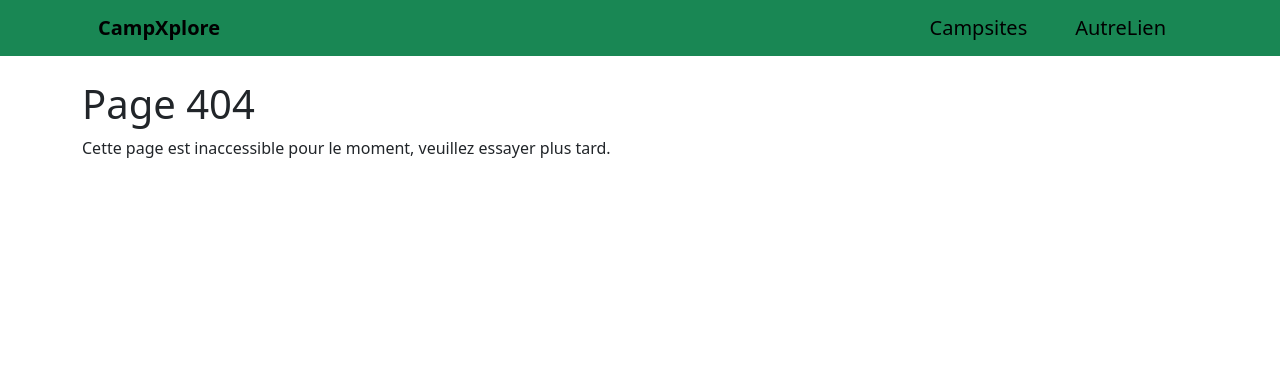
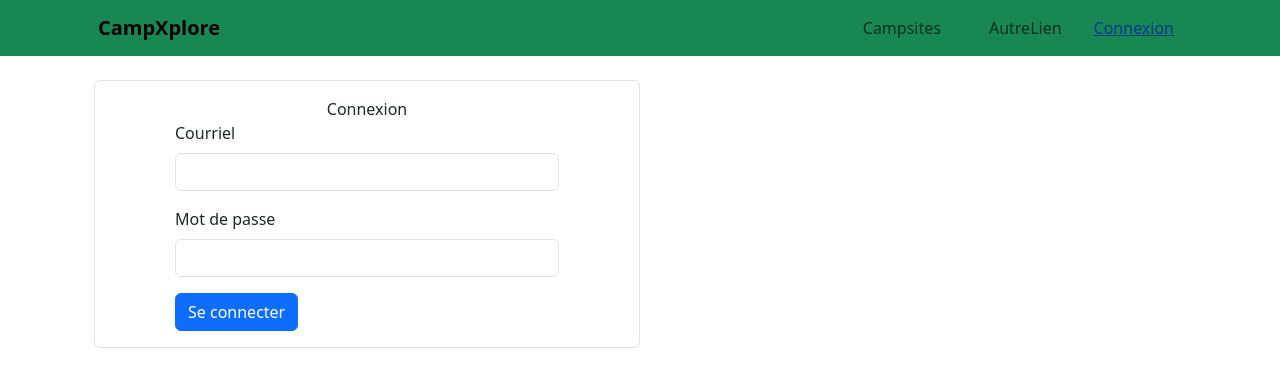
Before and after one commit to AntoineBeaudoin/CampXplore-Vue, a Vue app in the folder CampXplore/: page /login in a window 1280 px wide. Before the commit this address had no page. Shown: the top 386 px of the page. Built offline with nearby package versions, Linux system fonts and the light colour scheme.

Commit message:
Ajout de la vue de login

```diff
--- a/CampXplore/src/Vues/LoginView.vue
+++ b/CampXplore/src/Vues/LoginView.vue
@@ -0,0 +1,57 @@
+<template>
+    <div class="container">
+        <div class="border rounded p-3 w-50">
+            <div class="text-center">Connexion</div>
+            <form @submit.prevent="login" class="mx-auto w-75">
+                <div class="mb-3">
+                    <label for="email" class="form-label">Courriel</label>
+                    <input type="email" id="email" name="email" class="form-control" autocomplete="email" v-model="email"/>
+                </div>
+                <div class="mb-3">
+                    <label for="password" class="form-label">Mot de passe</label>
+                    <input type="password" id="password" name="password" class="form-control" autocomplete="password" v-model="pwd"/>
+                </div>
+                <p class="text-danger mb-3">{{ errorMessage }}</p>
+                <button type="submit" class="btn btn-primary">Se connecter</button>
+            </form>
+        </div>
+    </div>
+</template>
+
+<script setup>
+    import {ref} from 'vue';
+    import { useRouter, useRoute } from 'vue-router';
+    const API_BASE = import.meta.env.VITE_API_URL;
+    const API_KEY = import.meta.env.VITE_API_KEY;
+
+    const route = useRoute();
+    const router = useRouter();
+    const email = ref('');
+    const pwd = ref('');
+    const errorMessage = ref('');
+
+    async function login() {
+        try {
+            const resp = await fetch( API_BASE + '/api/auth/login', {
+                method: 'POST',
+                headers: {
+                    'Content-type': 'application/json',
+                    'x-api-key': API_KEY
+                },
+                body: JSON.stringify({email: email.value, password: pwd.value})
+            });
+            const data = await resp.json();
+            if (!resp.ok){
+                errorMessage.value = "Nom d'utilisateur ou mot de passe non valide";
+            }
+            else{
+                localStorage.setItem('token', data.token);
+                const redirectTo = route.query.redirect || '/';
+                router.push(redirectTo);
+            }
+        } catch (err) {
+            errorMessage.value = "Erreur de connexion";
+            console.log("Err ", err);
+        }
+    }
+</script>
--- a/CampXplore/src/components/NavBar.vue
+++ b/CampXplore/src/components/NavBar.vue
@@ -8,16 +8,59 @@
             <div class="collapse navbar-collapse" id="navbarMenu">
                 <ul class="navbar-nav ms-auto">
                     <li class="nav-item me-3">
-                        <router-link to="/campsites" class="navbar-brand ms-3">Campsites</router-link>
+                        <router-link to="/campsites" class="nav-link ms-3">Campsites</router-link>
                     </li>
                     <li class="nav-item me-3">
-                        <router-link to="/" class="navbar-brand ms-3">AutreLien</router-link>
+                        <router-link to="/" class="nav-link ms-3">AutreLien</router-link>
+                    </li>
+                    <li class="nav-item me-3" v-if="!isLogged">
+                        <router-link :to="{name: 'login'}" class="nav-link">Connexion</router-link>
+                    </li>
+                    <li class="nav-item me-3" v-else>
+                        <a href="#" @click="logout" class="nav-link">Déconnexion</a>
                     </li>
                 </ul>
             </div>
         </div>
     </nav>
 </template>
+
+
+<script setup>
+    import { computed, onBeforeUnmount, onMounted, ref, watch} from 'vue';
+    import { useRoute } from 'vue-router';
+    const tokenRef = ref(getToken());
+
+    const isLogged = computed(() => tokenRef.value)
+    const route = useRoute();
+
+    watch(route, () => {
+        tokenRef.value = getToken();
+    });
+
+    function getToken(){
+        return localStorage.getItem('token');
+    };
+
+    function logout() {
+        localStorage.removeItem('token');
+        tokenRef.value = null;
+    };
+
+    onMounted(() => {
+        window.addEventListener("storage", handleStorage);
+    });
+
+    onBeforeUnmount(() => {
+        window.removeEventListener("storage", handleStorage)
+    });
+
+    function handleStorage(e){
+        if (e.key === 'token'){
+            tokenRef.value = getToken();
+        }
+    };
+</script>
 
 <style scoped>
 a.router-link-active,
--- a/CampXplore/src/router/index.js
+++ b/CampXplore/src/router/index.js
@@ -29,6 +29,18 @@ const router = createRouter({
       meta: {title: "Détails d'un campsite"},
     },
     {
+      path: "/login",
+      name: "login",
+      component: () => import('@/Vues/LoginView.vue'),
+      meta: {title: "Se connecter"},
+    },
+    {
+      path: "/register",
+      name: "register",
+      component: () => import('@/Vues/RegisterView.vue'),
+      meta: {title: "S'inscrire"},
+    },
+    {
       path: '/:pathMatch(.*)*',
       name: 'NotFound',
       component: () => import('@/Vues/NotFoundView.vue'),
@@ -49,6 +61,14 @@ const router = createRouter({
   }
 })
 
+router.beforeEach((to, from, next) => {
+  const isLogged = localStorage.getItem('token');
+  if (to.meta.requireAuth && !isLogged){
+    next({name: "login", query: {redirect: to.fullPath}});
+  }
+  next();
+});
+
 router.afterEach((to, from, next) => {
   if (to.meta?.title){
     document.title = to.meta.title;
```
